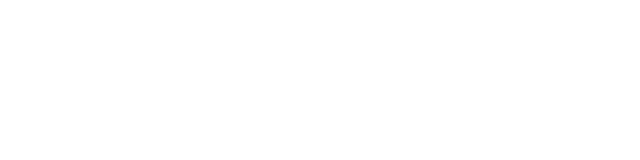
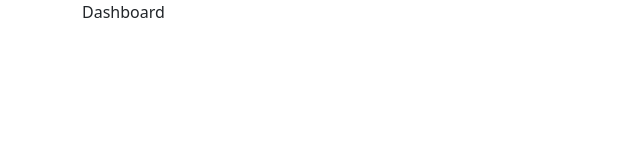
Before and after one commit to hakanozer/Full_Stack_Spring_React_2401, a React (Create React App) app in the folder frontEnd/project/: page /dashboard in a window 1280 px wide. Before the commit this address had no page. Shown: the top 160 px of the page, without its empty margins (0-640 px from the left). Built offline with nearby package versions, Linux system fonts and the light colour scheme.

Commit message:
Dashboard

```diff
--- a/frontEnd/project/src/index.tsx
+++ b/frontEnd/project/src/index.tsx
@@ -5,6 +5,7 @@
 // import pages
 import Login from './pages/Login';
 import Register from './pages/Register';
+import Dashboard from './pages/Dashboard';
 
 
 const root = ReactDOM.createRoot(
@@ -17,6 +18,7 @@
   <Routes>
     <Route path='/' element={<Login/>} />
     <Route path='/register' element={<Register/>} />
+    <Route path='/dashboard' element={<Dashboard/>} />
   </Routes>
 </BrowserRouter>
 
--- /dev/null
+++ b/frontEnd/project/src/pages/Dashboard.tsx
@@ -0,0 +1,9 @@
+import React from 'react'
+
+function Dashboard() {
+  return (
+    <div>Dashboard</div>
+  )
+}
+
+export default Dashboard
--- a/frontEnd/project/src/pages/Login.tsx
+++ b/frontEnd/project/src/pages/Login.tsx
@@ -15,6 +15,7 @@
     .then(res => {
       const dt = res.data
       console.log(dt.data.access_token)
+      window.location.replace('/dashboard')
     })
     .catch(err => {
       alert("Kullanıcı adı yada şifre hatalı!")
```
